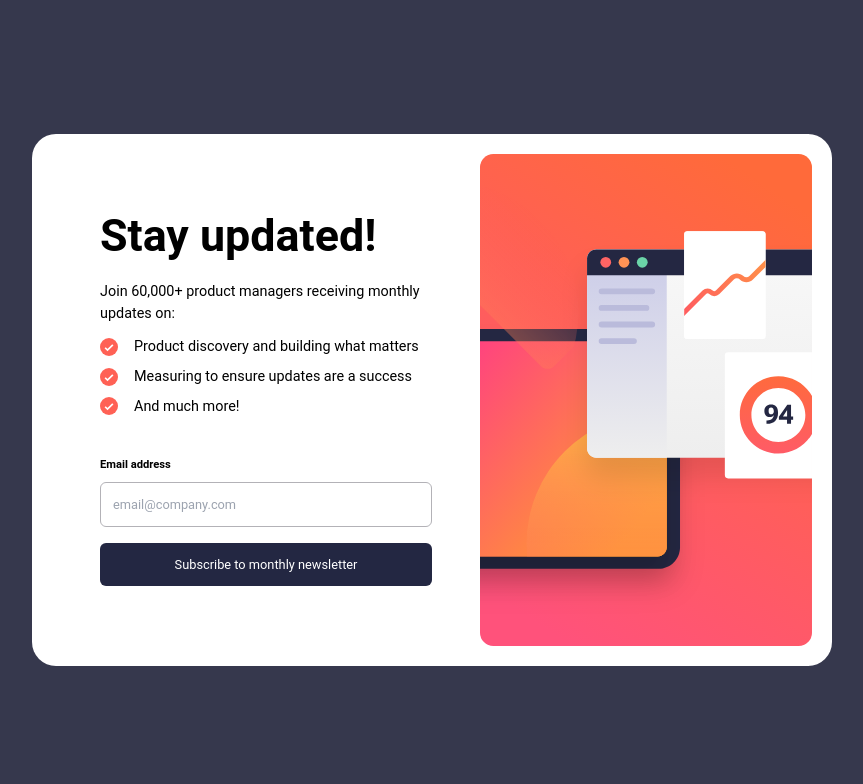
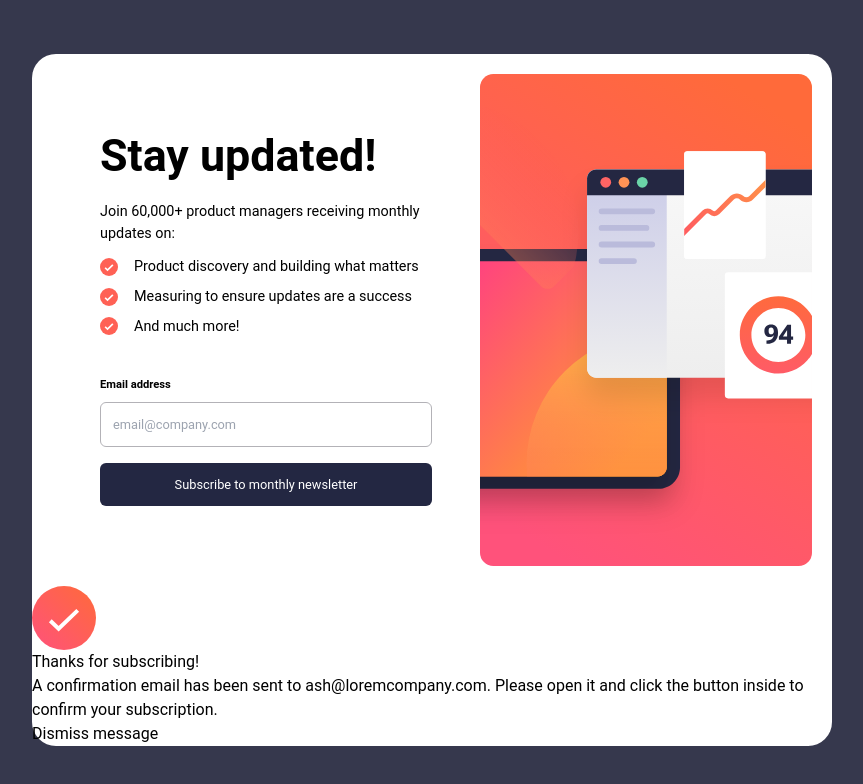
Before and after one commit to mehrnaz98/newsletter-signup-form, a Vue app: page / in a window 1280 px wide. Shown: the top 784 px of the page, without its empty margins (208-1071 px from the left). Built offline with nearby package versions, Linux system fonts and the light colour scheme.

Commit message:
Import base dialog

```diff
--- a/src/components/FormSection.vue
+++ b/src/components/FormSection.vue
@@ -21,9 +21,11 @@
         <TheForm />
       </div>
     </div>
+    <BaseDialog />
   </div>
 </template>
 
 <script setup>
 import TheForm from "./TheForm.vue";
+import BaseDialog from "./ui/BaseDialog.vue";
 </script>
```
